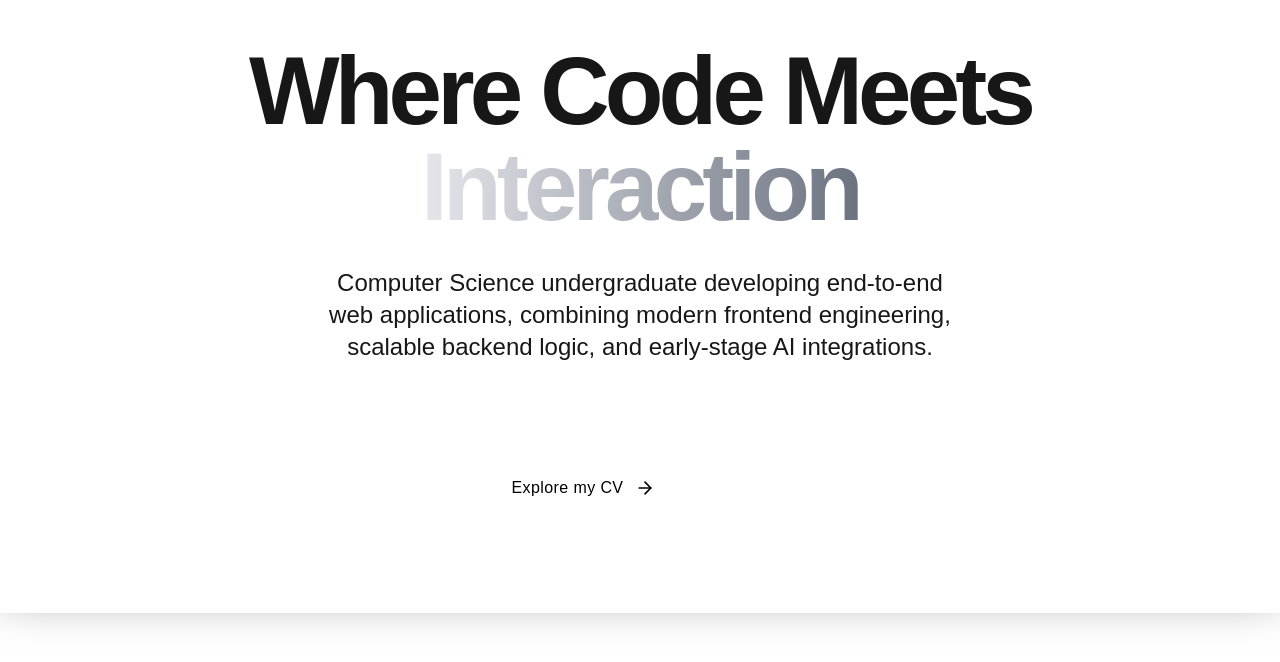
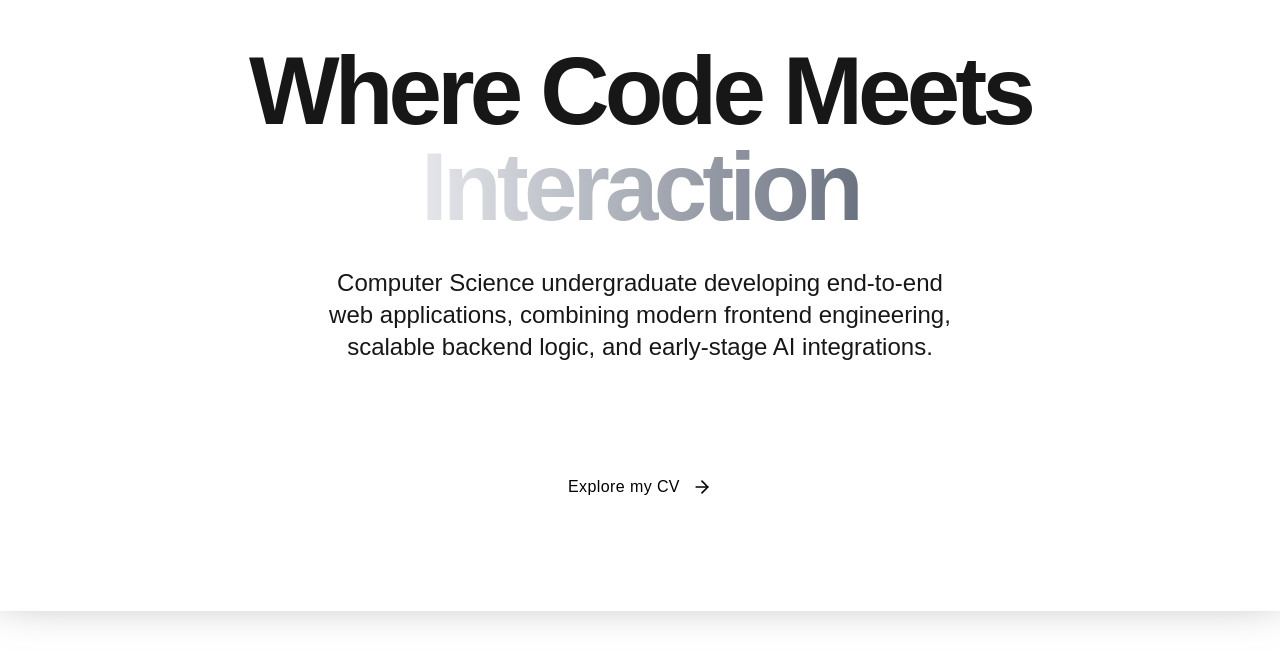
Before and after one commit to mitra9917/port_gravity, a Next.js app: page / in a window 1280 px wide. Shown: the part 3189-3851 px from the top of the page. Built offline with nearby package versions, Linux system fonts and the light colour scheme.

Commit message:
cv button

```diff
--- a/src/app/page.tsx
+++ b/src/app/page.tsx
@@ -51,13 +51,11 @@ export default function Home() {
             className="flex flex-col sm:flex-row items-center justify-center gap-6 pt-16"
           >
             <button className="flex items-center justify-center gap-3 group w-full sm:w-auto px-8 py-4 bg-white text-black rounded-full font-medium tracking-wide hover:scale-105 active:scale-95 transition-all duration-500 ease-[cubic-bezier(0.16,1,0.3,1)]">
-              <span>Explore my CV</span>
+              <a href="/port_gravity_CV.pdf" target="_blank" rel="noopener noreferrer">
+                <span>Explore my CV</span>
+              </a>
               <ArrowRight className="w-5 h-5 group-hover:translate-x-1 transition-transform duration-500" />
             </button>
-            <a href="/port_gravity_CV.pdf" target="_blank" rel="noopener noreferrer" className="flex items-center justify-center w-full sm:w-auto px-8 py-4 bg-transparent text-white border border-white/20 rounded-full font-medium tracking-wide hover:bg-white/5 transition-all duration-500 ease-[cubic-bezier(0.16,1,0.3,1)]">
-              CV
-            </a>
-
           </motion.div>
         </motion.div>
       </section>
```
